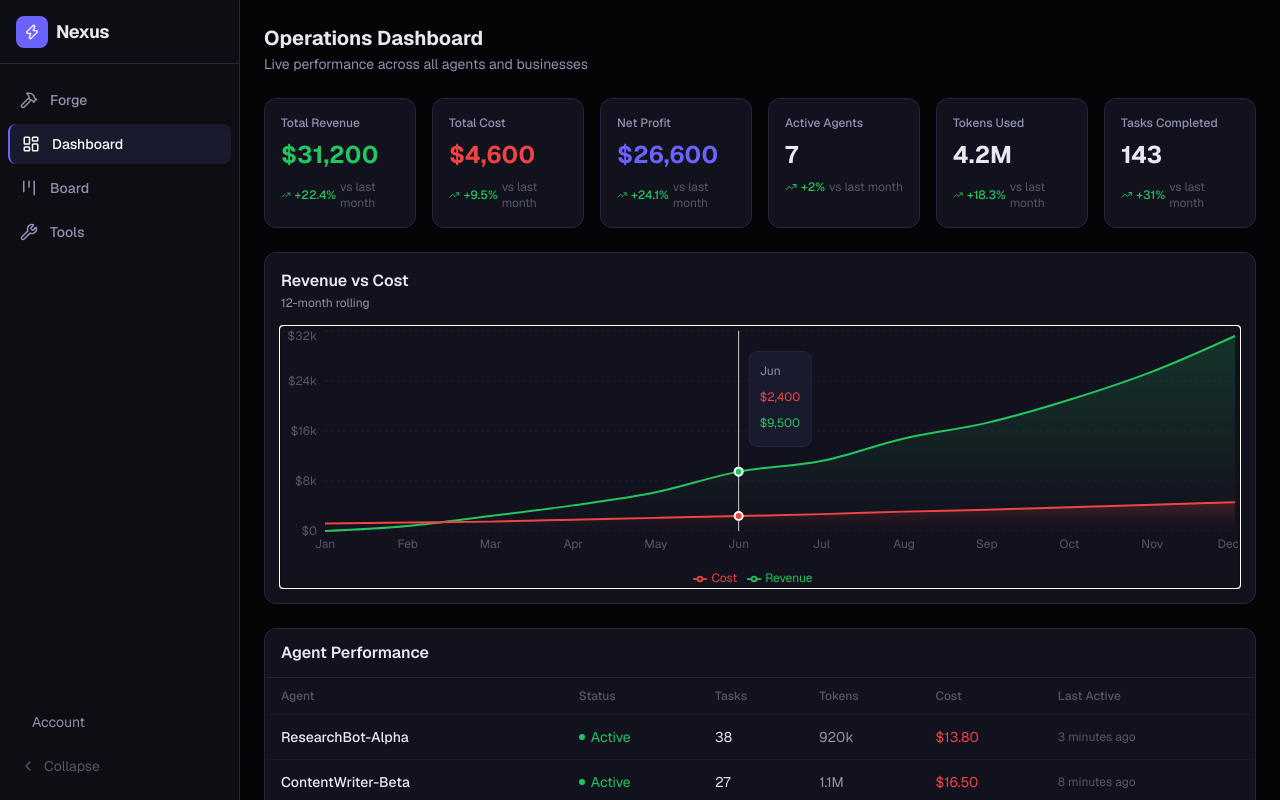
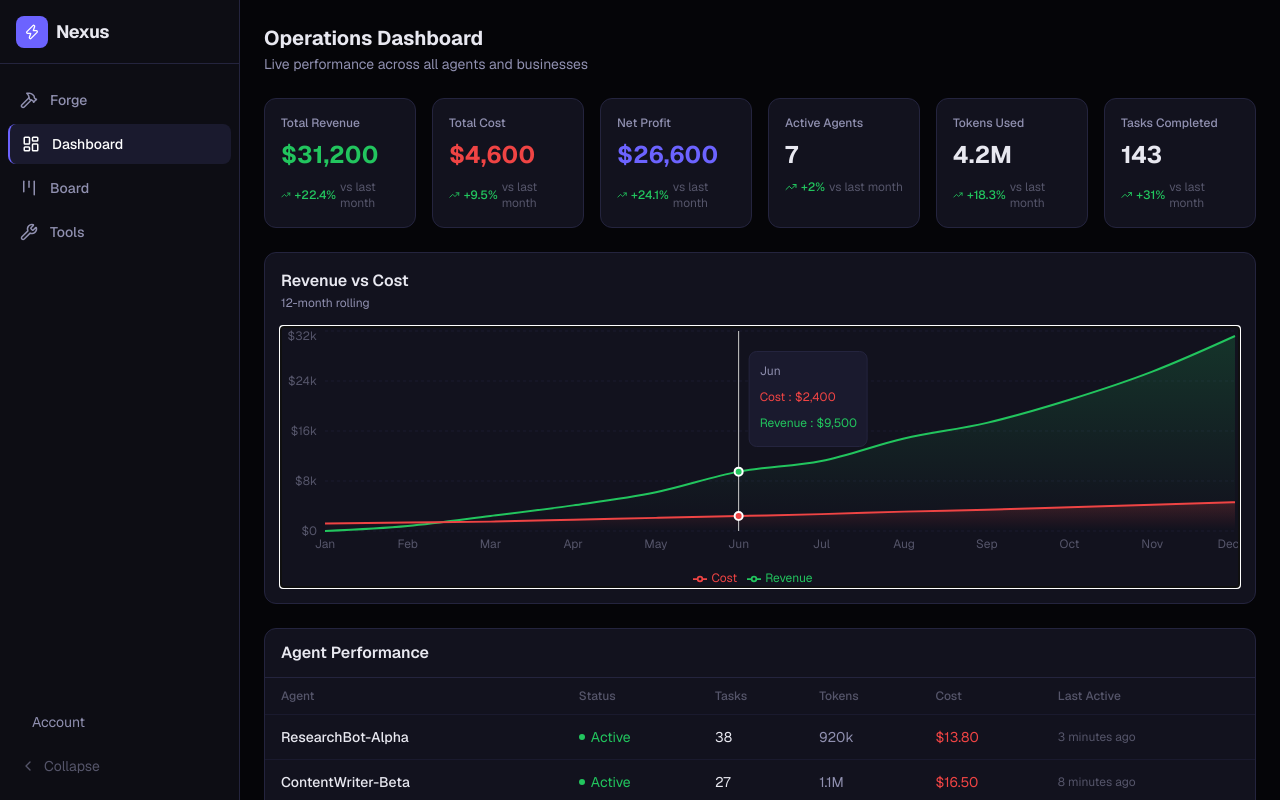
Before and after one commit to pinnacleadvisors/nexus, a Next.js app: page /dashboard in a window 1280 px wide. Both pictures are taken after a click on the element 760 px from the left and 457 px from the top of the page. Built offline with nearby package versions, Linux system fonts and the light colour scheme.

Commit message:
fix: Tooltip formatter type mismatch in RevenueChart
Return a simple string instead of a [string, undefined] tuple —
matches the Formatter type that recharts expects.

https://claude.ai/code/session_01WNaj5sU1i3zwuw3Jjytty1

```diff
--- a/components/dashboard/RevenueChart.tsx
+++ b/components/dashboard/RevenueChart.tsx
@@ -75,7 +75,7 @@ export default function RevenueChart({ data }: Props) {
               color: '#e8e8f0',
               fontSize: 12,
             }}
-            formatter={(value: number) => [`$${value.toLocaleString()}`, undefined]}
+            formatter={(value) => `$${Number(value).toLocaleString()}`}
             labelStyle={{ color: '#9090b0', marginBottom: 4 }}
           />
 
```
